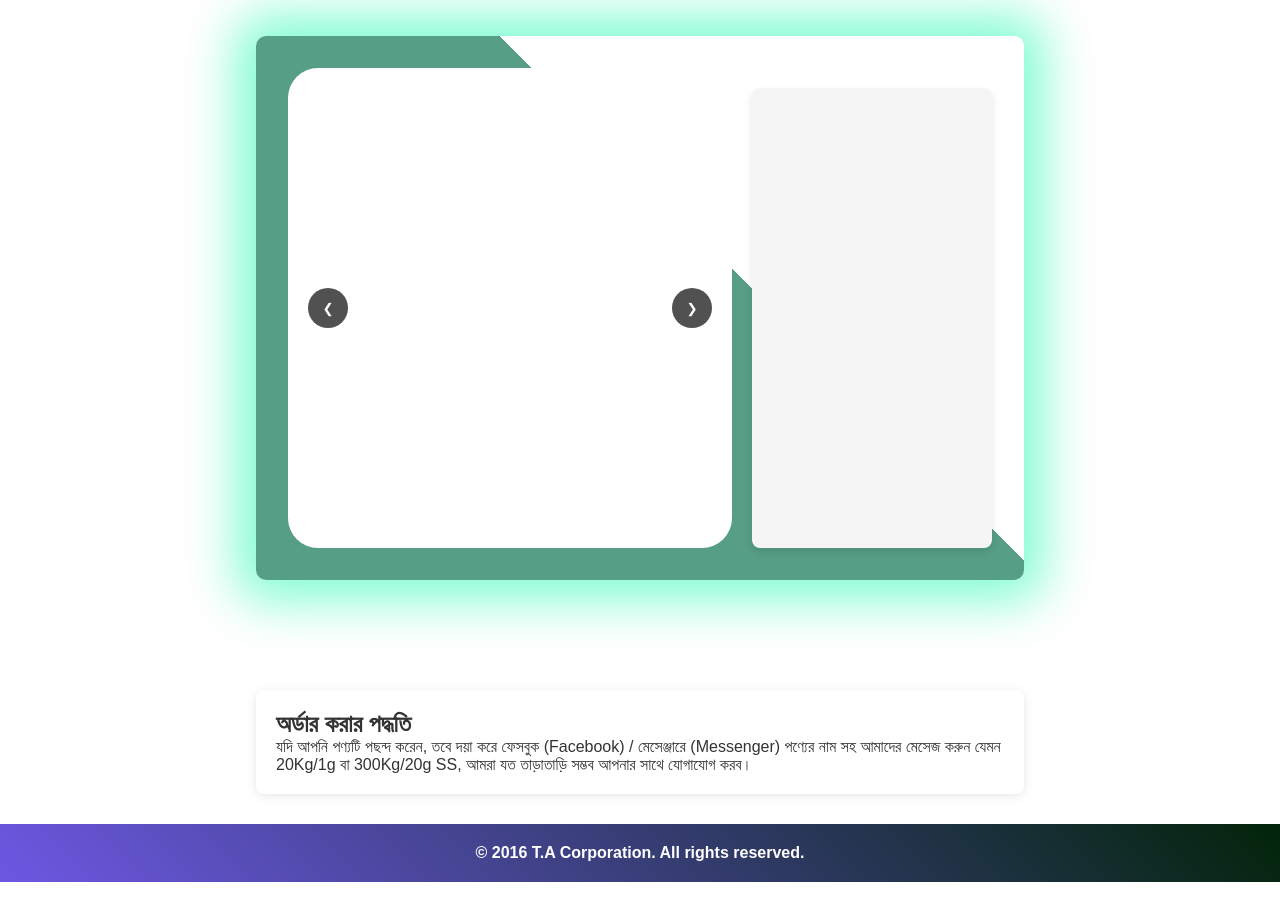
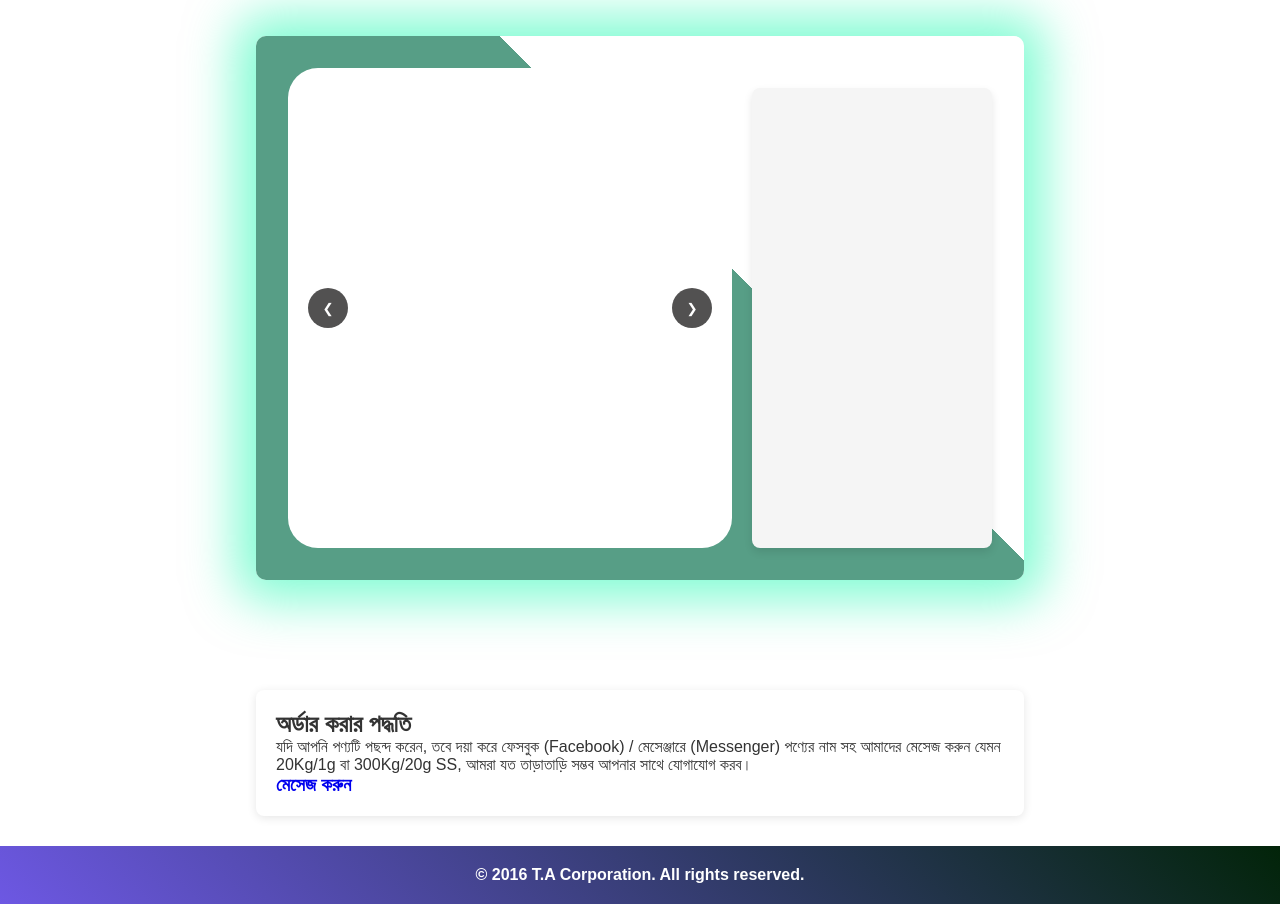
Before and after one commit to dev-andalib/tacorpF, a website: page html/product_detail.html in a window 1280 px wide. Shown: the part 132-1036 px from the top of the page. Before the commit the page ends 1014 px from the top, so only its background shows below. Drawn offline with Linux system fonts and the light colour scheme.

Commit message:
Update product_detail.html

```diff
--- a/html/product_detail.html
+++ b/html/product_detail.html
@@ -38,7 +38,7 @@
           <h1>অর্ডার করার পদ্ধতি</h1>
           <p>যদি আপনি পণ্যটি পছন্দ করেন, তবে দয়া করে ফেসবুক (Facebook) / মেসেঞ্জারে (Messenger) পণ্যের নাম সহ আমাদের মেসেজ করুন যেমন 20Kg/1g বা 300Kg/20g SS,
           আমরা যত তাড়াতাড়ি সম্ভব আপনার সাথে যোগাযোগ করব।</p>
-
+          <h3><a href="https://m.me/GrameenRocketandTopstarDigitalScale">মেসেজ করুন</a></h3>
         </div>
       </section>
     </main>
```
